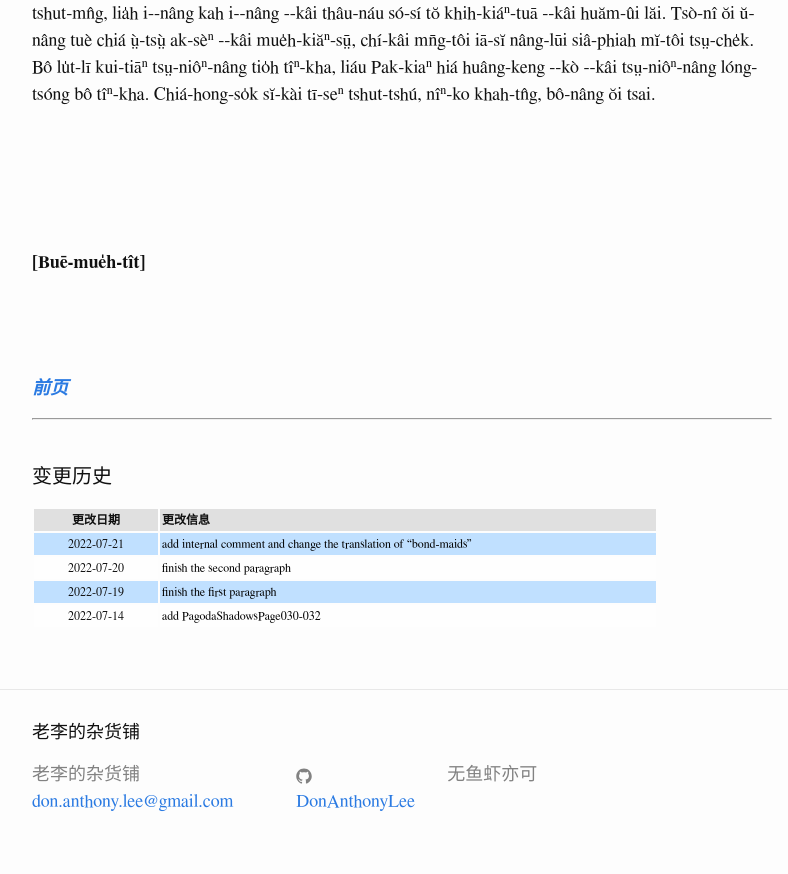
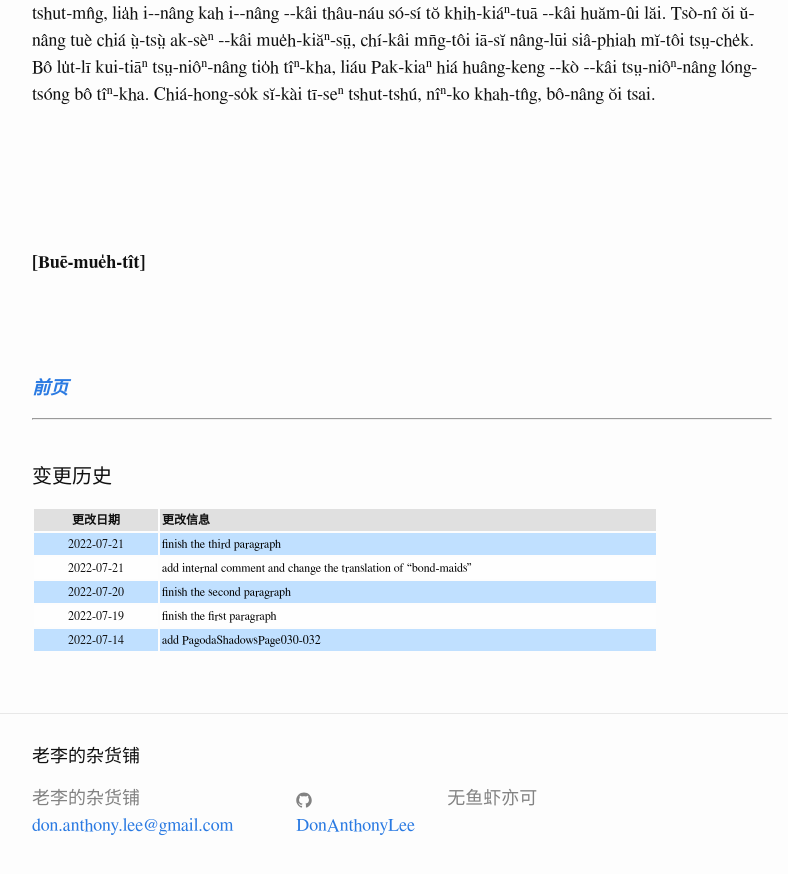
Before and after one commit to DonAnthonyLee/DonAnthonyLee.github.io, a Jekyll site: the page built from docs/puj/PagodaShadowsPage031-032.md, in a window 1280 px wide and 900 px high, scrolled down 769 px. Shown: the top 874 px of the window, without its empty margins (238-1026 px from the left). Built offline with Jekyll 4.4.1, drawn with Linux system fonts in a browser that asks for light colours; some web fonts are replaced.

Commit message:
update changelog of PagodaShadowsPage031-032.md (IGNORE_CHANGELOG)

```diff
--- a/docs/puj/PagodaShadowsPage031-032.md
+++ b/docs/puj/PagodaShadowsPage031-032.md
@@ -83,6 +83,7 @@
 
 | 更改日期 | 更改信息 |
 | --- | --- |
+| 2022-07-21 | <a href="https://github.com/DonAnthonyLee/DonAnthonyLee.github.io/commit/a4c6ee45e44a1e21025563d7654e81d01cc11158" target="_blank">finish the third paragraph</a> |
 | 2022-07-21 | <a href="https://github.com/DonAnthonyLee/DonAnthonyLee.github.io/commit/0b138ac98862d6867bd491a732902b54afb724dd" target="_blank">add internal comment and change the translation of "bond-maids"</a> |
 | 2022-07-20 | <a href="https://github.com/DonAnthonyLee/DonAnthonyLee.github.io/commit/aa176f9e997a3e89e7f7e85e0cd4acf66f5425fd" target="_blank">finish the second paragraph</a> |
 | 2022-07-19 | <a href="https://github.com/DonAnthonyLee/DonAnthonyLee.github.io/commit/afead2917d89a0bf618b4292211a2645a565eda9" target="_blank">finish the first paragraph</a> |
```
